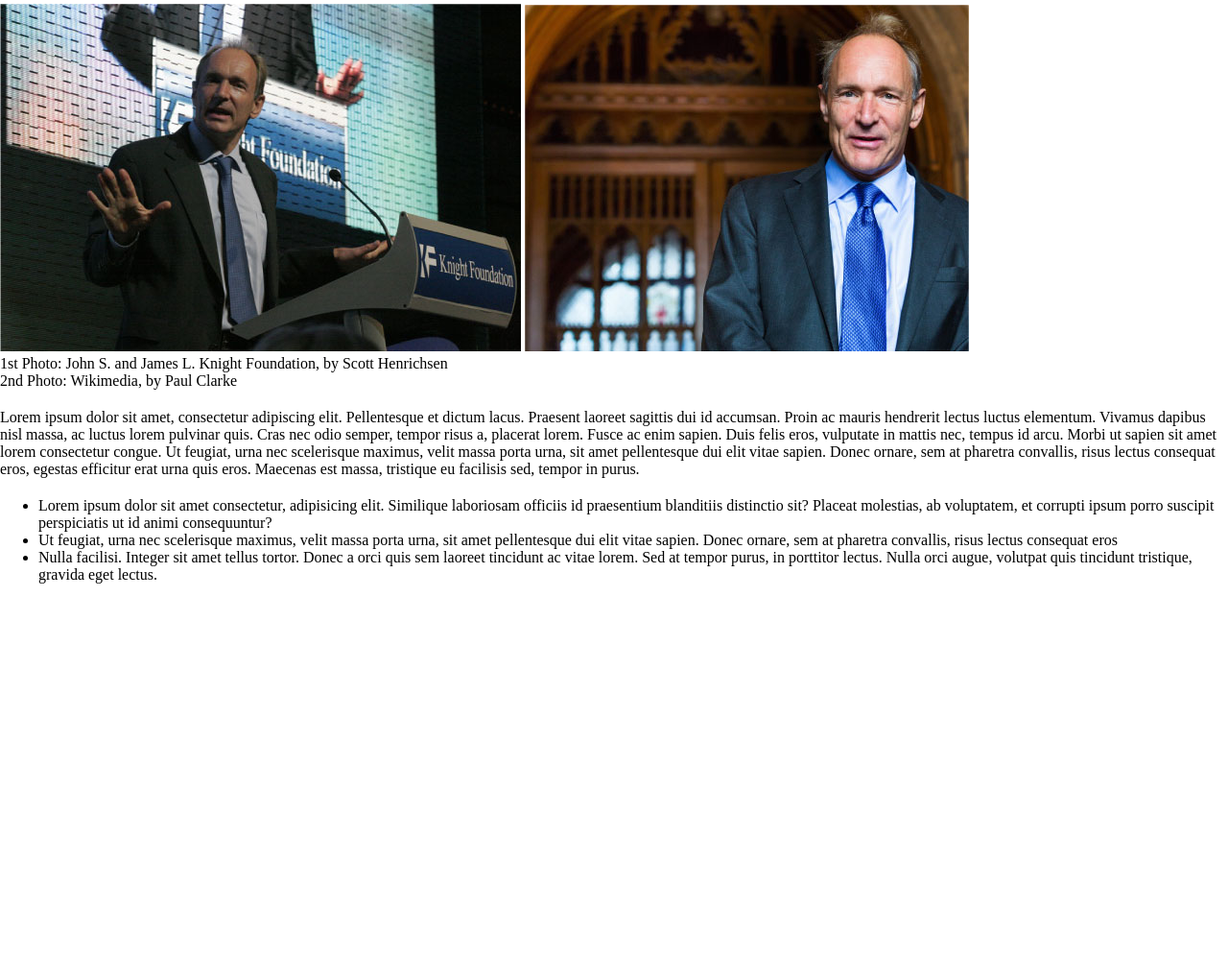
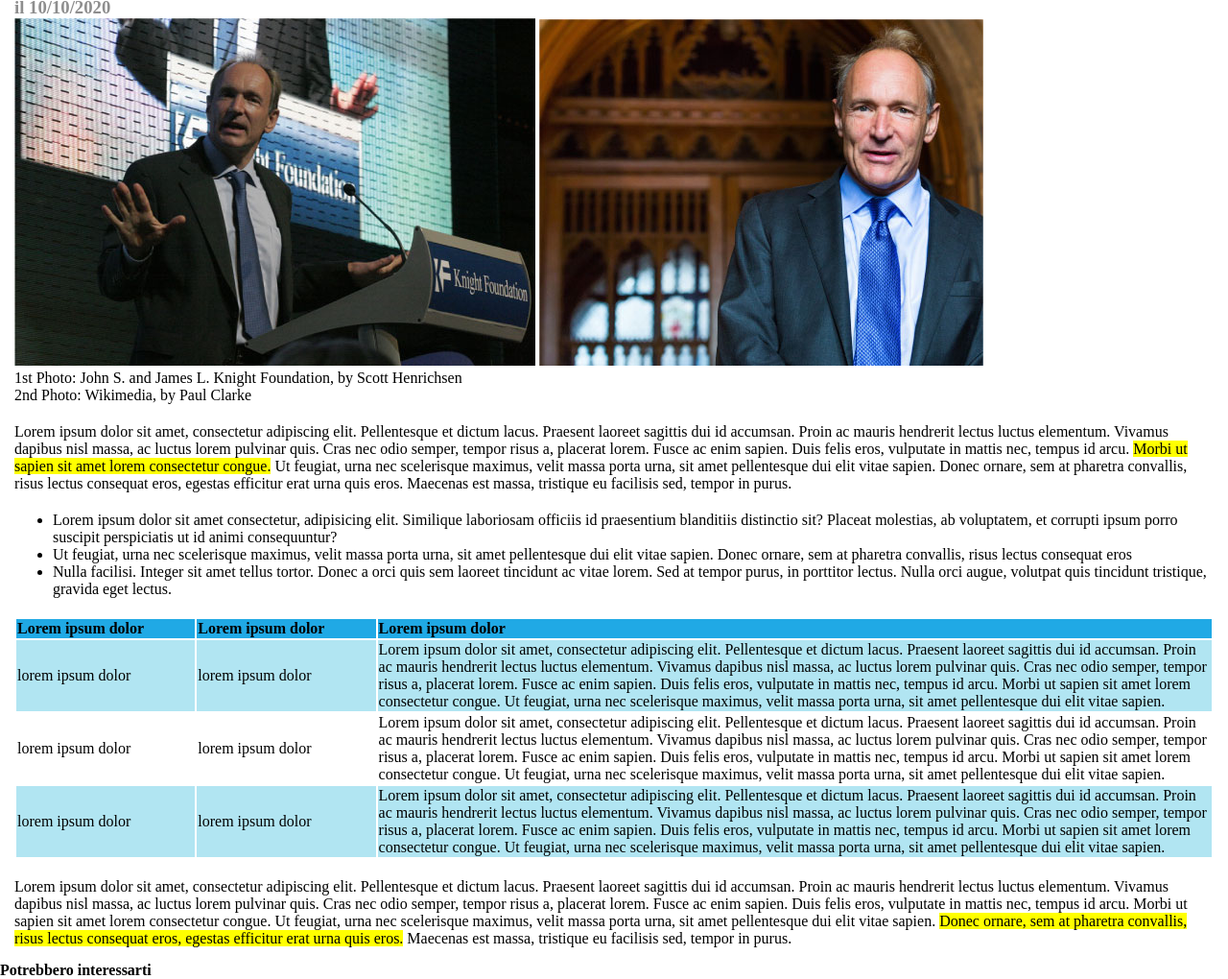
Before and after one commit to davidemontagna/html-css-booleaner, a plain HTML site: page index.html in a window 1280 px wide. Shown: the part 336-1356 px from the top of the page at 96% size. Before the commit the page ends 944 px from the top, so only its background shows below. Drawn offline with Linux system fonts and the light colour scheme.

Commit message:
fine tabella

```diff
--- a/css/style.css
+++ b/css/style.css
@@ -1,6 +1,10 @@
 *{
 margin: 0;
 box-sizing: border-box;
+}
+
+main{
+    margin: 15px;
 }
 
 
@@ -27,10 +31,30 @@ section h3{
     color: rgb(142, 142, 142);
 }
 
-#main-text{
+p{
     margin-top: 20px;
 }
 
 ul{
     margin-top: 20px;
 }
+
+.evidenced-text{
+    background-color: rgb(255, 255, 0);
+}
+
+table{
+    margin-top: 20px;
+}
+
+th{
+    text-align: left;
+}
+
+thead{
+    background-color: rgb(32, 169, 229);
+}
+
+.evidenced-table{
+    background-color: rgb(177, 229, 242);
+}
--- a/index.html
+++ b/index.html
@@ -30,7 +30,7 @@
             <div>1st Photo: John S. and James L. Knight Foundation, by Scott Henrichsen</div>
             <div>2nd Photo: Wikimedia, by Paul Clarke</div>
 
-            <p id="main-text">Lorem ipsum dolor sit amet, consectetur adipiscing elit. Pellentesque et dictum lacus. Praesent laoreet sagittis dui id accumsan. Proin ac mauris hendrerit lectus luctus elementum. Vivamus dapibus nisl massa, ac luctus lorem pulvinar quis. Cras nec odio semper, tempor risus a, placerat lorem. Fusce ac enim sapien. Duis felis eros, vulputate in mattis nec, tempus id arcu. Morbi ut sapien sit amet lorem consectetur congue. Ut feugiat, urna nec scelerisque maximus, velit massa porta urna, sit amet pellentesque dui elit vitae sapien. Donec ornare, sem at pharetra convallis, risus lectus consequat eros, egestas efficitur erat urna quis eros. Maecenas est massa, tristique eu facilisis sed, tempor in purus.</p>
+            <p id="main-text">Lorem ipsum dolor sit amet, consectetur adipiscing elit. Pellentesque et dictum lacus. Praesent laoreet sagittis dui id accumsan. Proin ac mauris hendrerit lectus luctus elementum. Vivamus dapibus nisl massa, ac luctus lorem pulvinar quis. Cras nec odio semper, tempor risus a, placerat lorem. Fusce ac enim sapien. Duis felis eros, vulputate in mattis nec, tempus id arcu. <span class="evidenced-text">Morbi ut sapien sit amet lorem consectetur congue.</span> Ut feugiat, urna nec scelerisque maximus, velit massa porta urna, sit amet pellentesque dui elit vitae sapien. Donec ornare, sem at pharetra convallis, risus lectus consequat eros, egestas efficitur erat urna quis eros. Maecenas est massa, tristique eu facilisis sed, tempor in purus.</p>
         </section>
 
         <section>
@@ -41,14 +41,46 @@
                 <li>Nulla facilisi. Integer sit amet tellus tortor. Donec a orci quis sem laoreet tincidunt ac vitae lorem. Sed at tempor purus, in porttitor lectus. Nulla orci augue, volutpat quis tincidunt tristique, gravida eget lectus.</li>
             </ul>
 
-            <table>
+            <table style="width: 100%">
+                <thead>
+                    <tr>
+                        <th style="width: 15%">Lorem ipsum dolor</th>
+                        <th style="width: 15%">Lorem ipsum dolor</th>
+                        <th style="width: 70%">Lorem ipsum dolor</th>
+                    </tr>
+                </thead>
+
+                <tbody>
+                    <tr class="evidenced-table">
+                        <td>lorem ipsum dolor</td>
+                        <td>lorem ipsum dolor</td>
+                        <td>Lorem ipsum dolor sit amet, consectetur adipiscing elit. Pellentesque et dictum lacus. Praesent laoreet sagittis dui id accumsan. Proin ac mauris hendrerit lectus luctus elementum. Vivamus dapibus nisl massa, ac luctus lorem pulvinar quis. Cras nec odio semper, tempor risus a, placerat lorem. Fusce ac enim sapien. Duis felis eros, vulputate in mattis nec, tempus id arcu. Morbi ut sapien sit amet lorem consectetur congue. Ut feugiat, urna nec scelerisque maximus, velit massa porta urna, sit amet pellentesque dui elit vitae sapien.</td>
+                    </tr>
+
+                    <tr>
+                        <td>lorem ipsum dolor</td>
+                        <td>lorem ipsum dolor</td>
+                        <td>Lorem ipsum dolor sit amet, consectetur adipiscing elit. Pellentesque et dictum lacus. Praesent laoreet sagittis dui id accumsan. Proin ac mauris hendrerit lectus luctus elementum. Vivamus dapibus nisl massa, ac luctus lorem pulvinar quis. Cras nec odio semper, tempor risus a, placerat lorem. Fusce ac enim sapien. Duis felis eros, vulputate in mattis nec, tempus id arcu. Morbi ut sapien sit amet lorem consectetur congue. Ut feugiat, urna nec scelerisque maximus, velit massa porta urna, sit amet pellentesque dui elit vitae sapien.</td>
+                    </tr>
+
+                    <tr class="evidenced-table">
+                        <td>lorem ipsum dolor</td>
+                        <td>lorem ipsum dolor</td>
+                        <td>Lorem ipsum dolor sit amet, consectetur adipiscing elit. Pellentesque et dictum lacus. Praesent laoreet sagittis dui id accumsan. Proin ac mauris hendrerit lectus luctus elementum. Vivamus dapibus nisl massa, ac luctus lorem pulvinar quis. Cras nec odio semper, tempor risus a, placerat lorem. Fusce ac enim sapien. Duis felis eros, vulputate in mattis nec, tempus id arcu. Morbi ut sapien sit amet lorem consectetur congue. Ut feugiat, urna nec scelerisque maximus, velit massa porta urna, sit amet pellentesque dui elit vitae sapien.</td>
+                    </tr>
+
+                </tbody>
 
             </table>
+
+            <p>Lorem ipsum dolor sit amet, consectetur adipiscing elit. Pellentesque et dictum lacus. Praesent laoreet sagittis dui id accumsan. Proin ac mauris hendrerit lectus luctus elementum. Vivamus dapibus nisl massa, ac luctus lorem pulvinar quis. Cras nec odio semper, tempor risus a, placerat lorem. Fusce ac enim sapien. Duis felis eros, vulputate in mattis nec, tempus id arcu. Morbi ut sapien sit amet lorem consectetur congue. Ut feugiat, urna nec scelerisque maximus, velit massa porta urna, sit amet pellentesque dui elit vitae sapien. <span class="evidenced-text">Donec ornare, sem at pharetra convallis, risus lectus consequat eros, egestas efficitur erat urna quis eros.</span> Maecenas est massa, tristique eu facilisis sed, tempor in purus.</p>
+
         </section>
 
     </main>
 
     <footer>
+        <h4>Potrebbero interessarti</h4>
 
     </footer>
 
```
